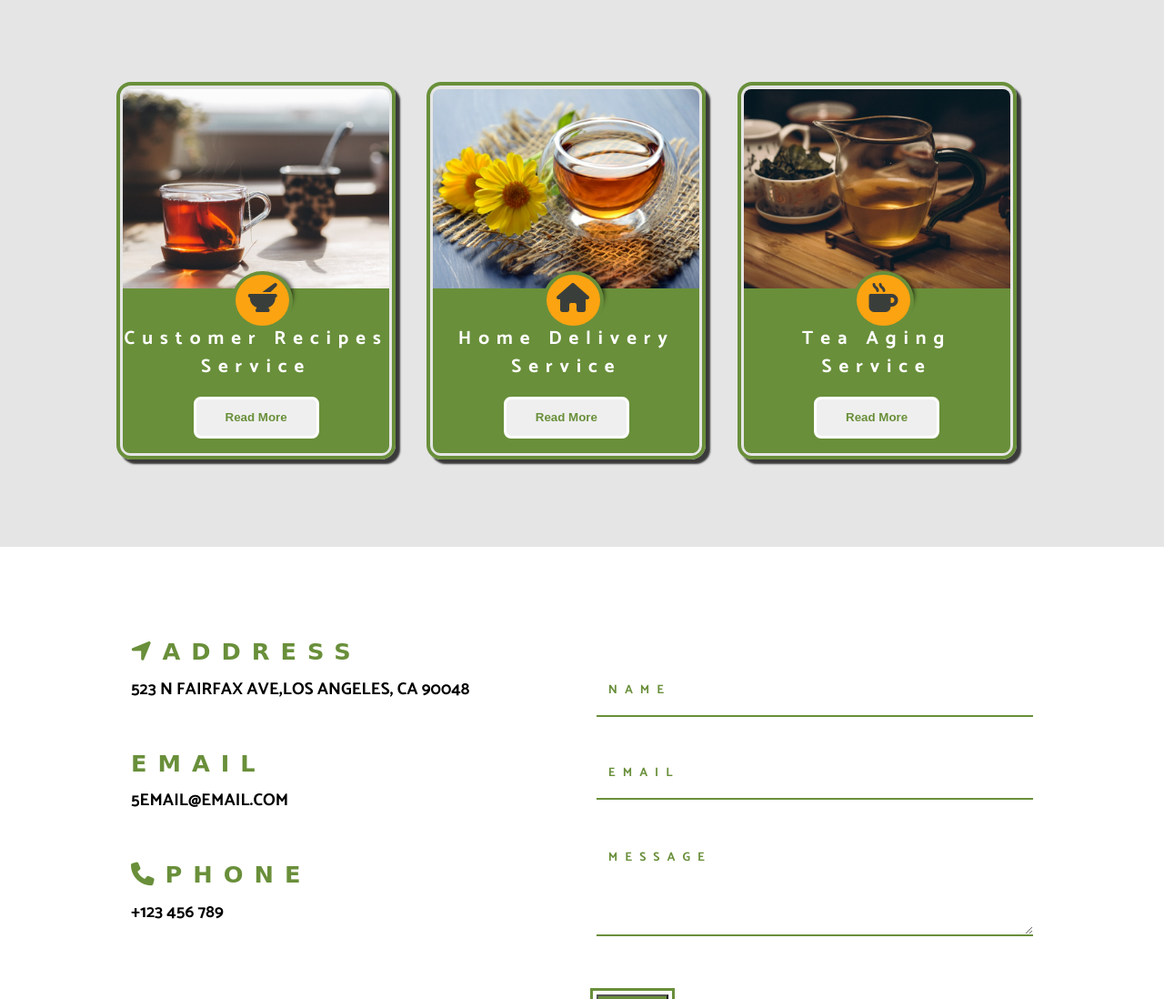
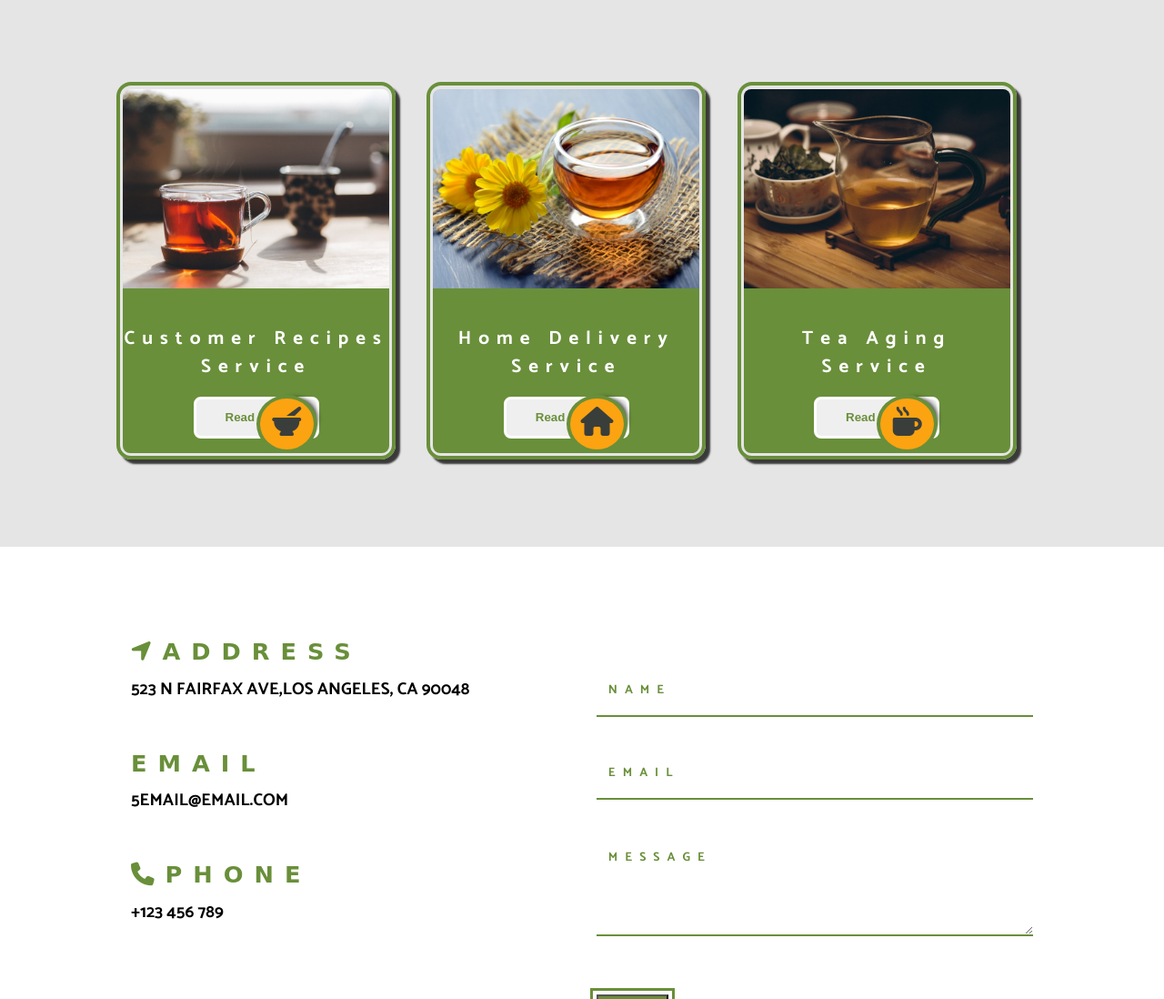
Before and after one commit to kindeme/tea-station, a plain HTML site: page tea.html in a window 1280 px wide. Shown: the part 2344-3442 px from the top of the page at 91% size. Drawn offline with Linux system fonts and the light colour scheme; some icons are missing; a web font is replaced by a local one.

Commit message:
service icon update

```diff
--- a/tea.css
+++ b/tea.css
@@ -456,8 +456,8 @@ text-primary {
 }
 .service-icon {
   position: absolute;
-  bottom: 34%;
-  left: 41%;
+  bottom: 0;
+  left: 50%;
   font-size: 2rem;
   background: var(--secondaryColor);
   padding: 0.25rem 0.6rem;
```
